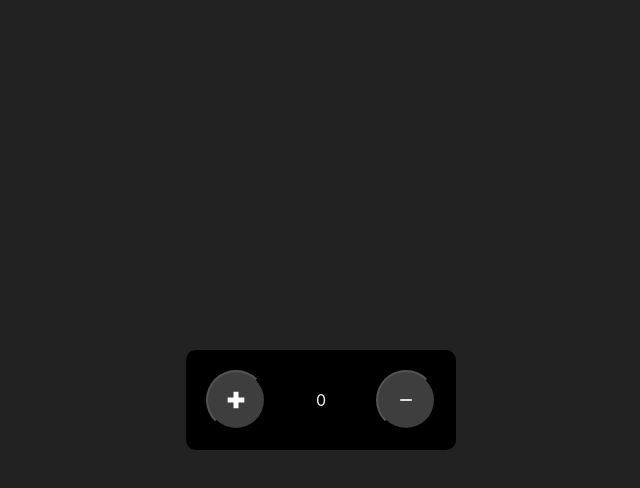
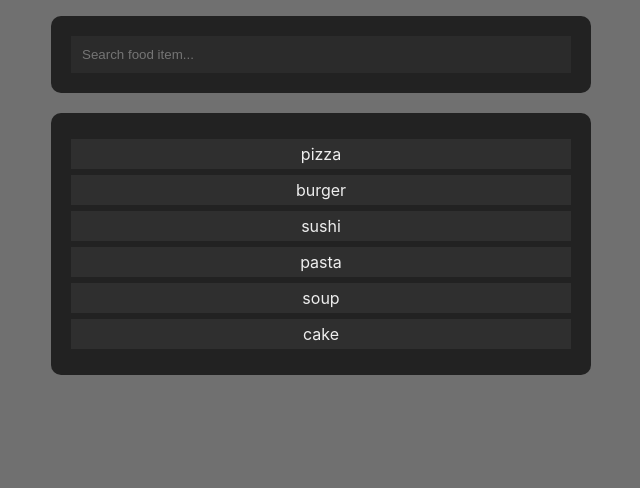
Before and after one commit to mohitdevelops/react-projects, a React (Create React App) app: page / in a window 1280 px wide. Shown: the top 488 px of the page, without its empty margins (319-959 px from the left). Built offline with nearby package versions, Linux system fonts and the light colour scheme.

Commit message:
adding second project which is filtering items by searching

```diff
--- a/src/App.css
+++ b/src/App.css
@@ -1,30 +1,4 @@
 body{
-  background-color: #222;
-  color: #f2f2f2;
-  display: flex;
-  align-items: center;
-  justify-content: center;
-  height: 100vh;
+  padding: 1rem;
+  background-color: rgba(34, 34, 34, 0.644);
 }
-.mainWrap{
-  max-width: 500px;
-  text-align: center;
-  padding: 20px;
-  border-radius: 10px;
-  background-color:rgb(0, 0, 0);
-  display: flex;
-  align-items: center;
-  gap: 50px;
-  justify-content: center;
-}
-button{
-  width: 60px;
-  height: 60px;
-  border-radius: 50%;
-  line-height: 60px;
-  text-align: center;
-  background-color: rgb(62, 62, 62);
-  font-size: 20px;
-  color: #fff;
-  cursor: pointer;
-}
--- a/src/App.js
+++ b/src/App.js
@@ -1,22 +1,15 @@
+import { Component, Fragment } from "react";
 import "./App.css";
-import { BiPlusMedical, BiMinus } from "react-icons/bi";
-import { useState } from "react";
+import FindFood from "./comp/FindFood";
 
-function App() {
-
-	const [startNum, setStartNum] = useState(0);
-
-	return (
-		<div className="mainWrap">
-			<button onClick={() => setStartNum(startNum + 1)}>
-				<BiPlusMedical />
-			</button>
-			<div className="number">{startNum}</div>
-			<button onClick={() => setStartNum(startNum - 1)}>
-				<BiMinus />
-			</button>
-		</div>
-	);
+class App extends Component {
+	render() {
+		return (
+			<Fragment>
+				<FindFood />
+			</Fragment>
+		);
+	}
 }
 
 export default App;
--- /dev/null
+++ b/src/comp/FindFood.js
@@ -0,0 +1,42 @@
+import { useState, useEffect, Fragment } from "react";
+import FoodBox from "./FoodBox";
+import classes from "./food.module.css";
+
+const FOOD_ITEMS = [
+	{ id: "01", name: "pizza" },
+	{ id: "02", name: "burger" },
+	{ id: "03", name: "sushi" },
+	{ id: "04", name: "pasta" },
+	{ id: "05", name: "soup" },
+	{ id: "06", name: "cake" },
+];
+
+const FindFood = () => {
+	const [filterItem, setFilterItem] = useState(FOOD_ITEMS);
+	const [searchState, setSearchState] = useState("");
+
+	useEffect(() => {
+		setFilterItem(FOOD_ITEMS.filter((item) => item.name.includes(searchState)));
+	}, [searchState]);
+
+	const foodItemSearchInput = (event) => {
+		setSearchState(event.target.value);
+	};
+
+	return (
+		<Fragment>
+			<div className={classes.searchBox}>
+				<input
+					type="search"
+					onChange={foodItemSearchInput}
+					placeholder="Search food item..."
+				/>
+			</div>
+			<div className={classes.foodWrap}>
+				<FoodBox items={filterItem} />
+			</div>
+		</Fragment>
+	);
+};
+
+export default FindFood;
--- /dev/null
+++ b/src/comp/FoodBox.js
@@ -0,0 +1,18 @@
+import FoodItems from "./FoodItems";
+
+const FoodBox = (props) => {
+
+	const foodList = (
+		<ul>
+			{props.items.map((item) => {
+				return <FoodItems key={item.id} name={item.name} />;
+			})}
+		</ul>
+	);
+
+	return <>
+		{foodList}
+	</>
+};
+
+export default FoodBox;
--- /dev/null
+++ b/src/comp/FoodItems.js
@@ -0,0 +1,7 @@
+import classes from "./food.module.css";
+
+const FoodItems = (props) => {
+	return <li className={classes.item}>{props.name}</li>;
+}
+
+export default FoodItems;
--- /dev/null
+++ b/src/comp/food.module.css
@@ -0,0 +1,38 @@
+.searchBox{
+    background-color: #222;
+    max-width: 500px;
+    margin: 0 auto;
+    border-radius: 10px;
+    color: #fff;
+    padding: 20px;
+}
+.searchBox input{
+    width: 100%;
+    background-color: rgb(43, 43, 43);
+    padding: 10px;
+    border: solid 1px transparent;
+    color: #eee;
+}
+.searchBox input:focus{
+    outline: none;
+    border: solid 1px rgb(124, 124, 124);
+}
+.foodWrap{
+    max-width: 500px;
+    background-color: #222;
+    padding: 20px;
+    border-radius: 10px;
+    margin: 20px auto 0;
+}
+.foodWrap ul{
+    list-style: none;
+    padding: 0;
+    margin: 0;
+}
+.item{
+    text-align: center;
+    padding: 5px 0;
+    color: #eee;
+    background-color: #2f2f2f;
+    margin: 6px 0;
+}
```
